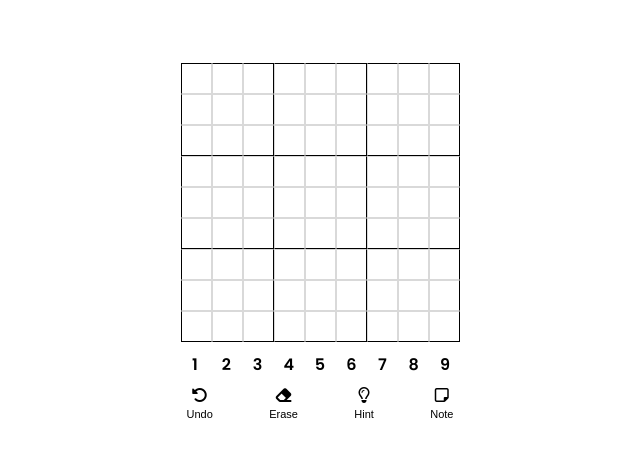
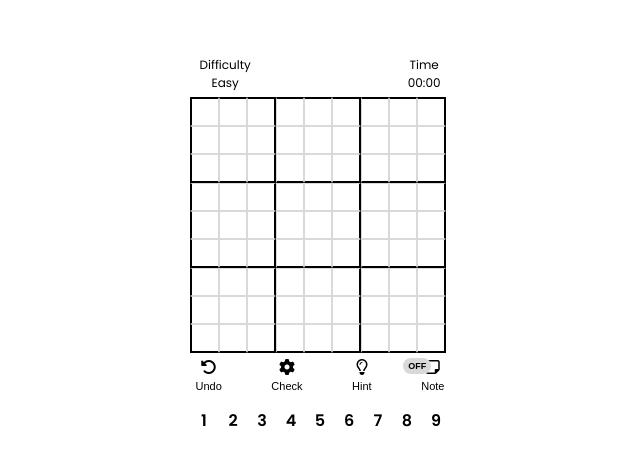
Before and after one commit to mkocovic2/Sudoku, an Angular app in the folder sudoku-frontend/: page /board in a window 1280 px wide. Shown: the part 164-630 px from the top of the page, without its empty margins (320-960 px from the left). Built offline with nearby package versions, Linux system fonts and the light colour scheme.

Commit message:
add note

```diff
--- a/sudoku-frontend/src/app/board/board.component.html
+++ b/sudoku-frontend/src/app/board/board.component.html
@@ -1,32 +1,50 @@
 <div class="container">
     <div class="board">
+        <div class="top">
+            <div class="sub-container">
+                <div class="title">Difficulty</div>
+                <div class="level">Easy</div>
+            </div>
+            <div class="sub-container">
+                <div class="title">Time</div>
+                <div class="level">00:00</div>
+            </div>
+        </div>
         <div class="row" *ngFor="let box of boxes; let i = index">
             <div class="col" (click)="selectCell(i, j)" *ngFor="let box of boxes; let j = index"
             [ngClass]="{'br-l': j == 0, 'br-r': j == 2 || j == 5 || j == 8, 'br-t': i == 0, 'br-b': i == 2 || i == 5 || i == 8,
                         'selected': clickedBoxPosition[0] == i && clickedBoxPosition[1] == j}">
                 {{board[i][j] > 0 ? board[i][j] : ''}}
+                <div class="note-container">
+                    <div class="note-row" *ngFor="let noteBox of noteBoxes; let n = index">
+                        <div class="note-col" *ngFor="let noteCol of noteBoxes; let m = index">
+                             {{noteBoard[i][j][n][m] > 0 ? noteBoard[i][j][n][m] : ' '}}
+                        </div>
+                    </div>
+                </div>
             </div>
         </div>
-        <div class="entries">
-            <div class="entry" (click)="setCell(i+1)" *ngFor="let entry of boxes; let i = index">{{i+1}}</div>
-        </div>
         <div class="actions">
-            <button>
+            <button (click)="setAction('UNDO')">
                 <i class="fa-solid fa-rotate-left"></i>
                 <div class="name">Undo</div>
             </button>
-            <button>
-                <i class="fa-solid fa-eraser"></i>
-                <div class="name">Erase</div>
+            <button (click)="setAction('CHECK')">
+                <i class="fa-solid fa-gear"></i>
+                <div class="name">Check</div>
             </button>
-            <button>
+            <button (click)="setAction('HINT')">
                 <i class="fa-regular fa-lightbulb"></i>
                 <div class="name">Hint</div>
             </button>
-            <button>
+            <button (click)="setAction('NOTE')" [ngClass]="{'note': noteMode}">
                 <i class="fa-regular fa-note-sticky"></i>
                 <div class="name">Note</div>
+                <div class="note-mode">{{noteMode ? 'ON' : 'OFF'}}</div>
             </button>
+        </div>
+        <div class="entries">
+            <div class="entry" (click)="setCell(i)" *ngFor="let entry of boxes; let i = index">{{i+1}}</div>
         </div>
     </div>
 </div>
--- a/sudoku-frontend/src/app/board/board.component.scss
+++ b/sudoku-frontend/src/app/board/board.component.scss
@@ -6,31 +6,59 @@
     justify-content: center;
     height: 100vh;
     font-family: $primary-font-family;
+    .top {
+        display: flex;
+        justify-content: space-between;
+        font-size: 12px;
+        margin: 5px 10px;
+        .sub-container {
+            display: flex;
+            flex-direction: column;
+            justify-content: center;
+            align-items: center;
+        }
+    }
     .row {
         display: flex;
         .col {
+            position: relative;
             border: 1px solid $primary-color;
-            padding: 5px;
-            width: 19px;
-            height: 19px;
+            padding: 2px;
+            width: 22px;
+            height: 22px;
             text-align: center;
             color: rgba(0, 0, 0, 0.7);
             cursor: pointer;
+            .note-container {
+                position: absolute;
+                font-size: 6.5px;
+                width: 22px;
+                height: 19px;
+                top: 0.5px;
+                left: 2px;
+                .note-row {
+                    display: flex;
+                    justify-content: space-between;
+                    .note-col {
+                        width: 33.33%;
+                    }
+                }
+            }
         }
         .selected {
             background: rgb(218, 218, 224);
         }
         .br-l {
-            border-left: 1px solid black;
+            border-left: 2px solid black;
         }
         .br-r {
-            border-right: 1px solid black;
+            border-right: 2px solid black;
         }
         .br-t {
-            border-top: 1px solid black;
+            border-top: 2px solid black;
         }
         .br-b {
-            border-bottom: 1px solid black;
+            border-bottom: 2px solid black;
         }
     }
     .entries {
@@ -59,15 +87,41 @@
             align-items: center;
             border: none;
             background: none;
+            cursor: pointer;
+            transition: color ease-in-out 0.3s;
+
             i {
                 font-size: 16px;
-                // font-weight: 600;
                 margin-bottom: 5px;
-                cursor: pointer;
             }
             .name {
                 font-size: 11px;
             }
+            &:active {
+                i,.name {
+                    color: blue;
+                }
+            }
+            &:last-child {
+                position: relative;
+                .note-mode {
+                    position: absolute;
+                    width: 18px;
+                    font-size: 9px;
+                    font-weight: 600;
+                    left: -12px;
+                    top: 0px;
+                    background: $primary-color;
+                    padding: 3px 5px;
+                    border-radius: 15px;
+                }
+            }
+        }
+        .note {
+            .note-mode {
+                background: $tertiary-color !important;
+                color: white;
+            }
         }
     }
 }
--- a/sudoku-frontend/src/app/board/board.component.ts
+++ b/sudoku-frontend/src/app/board/board.component.ts
@@ -10,6 +10,16 @@ export class BoardComponent {
   boxes = Array(9)
   board: number[][] = Array.from({ length: 9 }, () => Array(9).fill(0));
   clickedBoxPosition: number[] = [-1, -1]
+  noteMode: boolean = false
+  action: string = ''
+  noteBoxes = Array(3)
+  noteBoard = Array.from({ length: 9 }, () =>
+    Array.from({ length: 9 }, () =>
+        Array.from({ length: 3 }, () =>
+            Array(3).fill(0)
+        )
+    )
+  );
 
   selectCell(i:number, j:number) {
     this.clickedBoxPosition = [i, j]
@@ -17,12 +27,35 @@ export class BoardComponent {
 
   setCell(value: number) {
     const [x, y] = this.getPosition()
-    if (x > -1 && this.board[x][y] == 0) {
-      this.board[x][y] = value
+
+    if (x == -1 || y == -1) return
+
+    if (this.noteMode) {
+      const n = Math.floor(value/3)
+      const m = value%3
+      if (this.board[x][y] == 0) {
+        if (this.noteBoard[x][y][n][m] == 0) {
+          this.noteBoard[x][y][n][m] = value + 1
+        } else {
+          this.noteBoard[x][y][n][m] = 0
+        }
+      }
+    }
+    else {
+      if (this.board[x][y] == 0) {
+        this.board[x][y] = value + 1
+      }
     }
   }
 
   getPosition() {
     return this.clickedBoxPosition
   }
+
+  setAction(action: string) {
+    if (action == 'NOTE') {
+      this.noteMode = !this.noteMode
+      console.log(this.noteBoard)
+    }
+  }
 }
--- a/sudoku-frontend/src/app/level/level.component.scss
+++ b/sudoku-frontend/src/app/level/level.component.scss
@@ -13,5 +13,10 @@
     }
     .levels {
         text-align: center;
+        div {
+            background: rgb(217, 217, 217, 0.4);
+            color: black;
+            font-size: 14px;
+        }
     }
 }
--- a/sudoku-frontend/src/styles/variables.scss
+++ b/sudoku-frontend/src/styles/variables.scss
@@ -1,3 +1,4 @@
 $primary-font-family: "Poppins";
 $primary-color: #D9D9D9;
 $secondary-color: #AC0707;
+$tertiary-color: #153EF5
```
